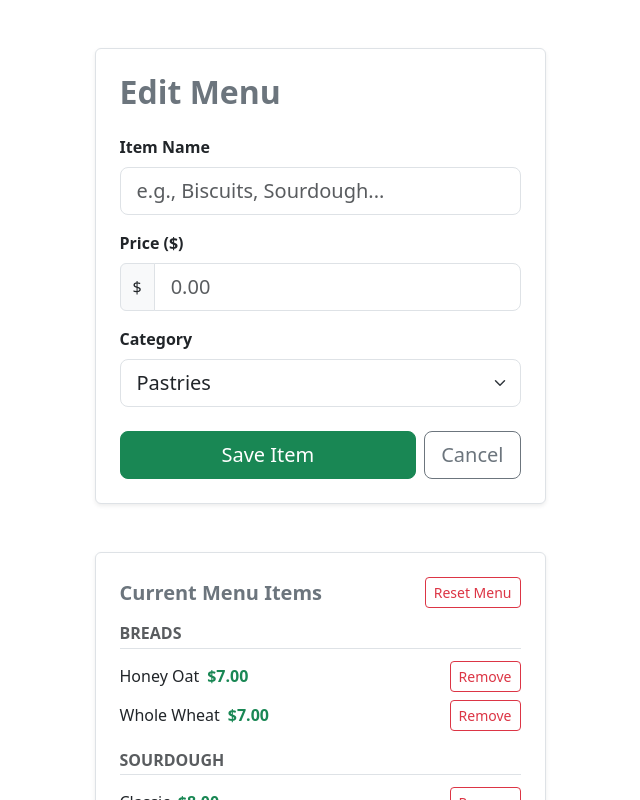
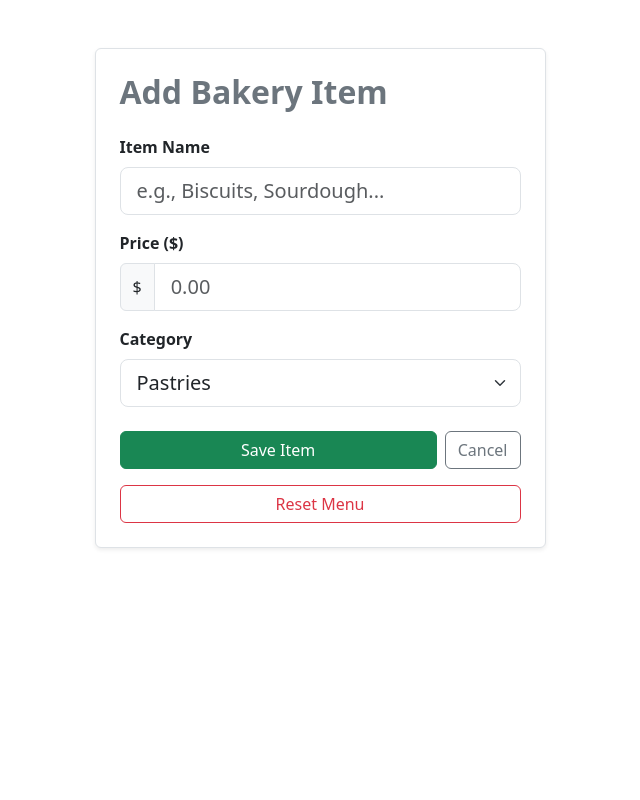
Before and after one commit to aaron-webdev/BTD_Menu, a React (Vite) app in the folder BTD_eMenu_React/: page /add-item in a window 1280 px wide. Shown: the top 800 px of the page, without its empty margins (320-960 px from the left). Built offline with nearby package versions, Linux system fonts and the light colour scheme.

Commit message:
added edit menue button to reset to OG menu.

```diff
--- a/BTD_eMenu_React/src/pages/addItemPage.jsx
+++ b/BTD_eMenu_React/src/pages/addItemPage.jsx
@@ -1,9 +1,5 @@
 import { useState } from 'react';
 import { useNavigate } from 'react-router-dom';
-
-const CATEGORY_ORDER = ['Breads', 'Sourdough', 'Hand Pies', 'Cookies', 'Biscuits', 'Pastries', 'Take and Bake'];
-
-import { DEFAULT_MENU } from '../App';
 
 export default function AddItemPage({ items, setItems }) {
   const navigate = useNavigate();
@@ -13,50 +9,29 @@ export default function AddItemPage({ items, setItems }) {
 
   const handleSubmit = (e) => {
     e.preventDefault();
-    const newId = Date.now();
-    setItems([...items, { id: newId, name, price, category, soldOut: false }]);
-    setName('');
-    setPrice('');
-    setCategory('Pastries');
+
+    // Saves the item to your menu list array
+    setItems([...items, { name, price, category }]);
+
+    // Navigates back to the main menu page
+    navigate('/');
   };
 
-  function handleRemove(id) {
-    if (window.confirm('Remove this item from the menu?')) {
-      setItems(prev => prev.filter(item => item.id !== id));
-    }
-  }
-
-  function handleReset() {
-    if (window.confirm('Reset menu to defaults? This will remove all custom items and restore the original menu.')) {
-      setItems(DEFAULT_MENU);
-    }
-  }
-
-  // Group existing items for display
-  const grouped = CATEGORY_ORDER.reduce((acc, cat) => {
-    const catItems = items.filter(item => item.category === cat);
-    if (catItems.length > 0) acc[cat] = catItems;
-    return acc;
-  }, {});
-
-  items.forEach(item => {
-    if (!CATEGORY_ORDER.includes(item.category)) {
-      if (!grouped[item.category]) grouped[item.category] = [];
-      if (!grouped[item.category].find(i => i.id === item.id)) {
-        grouped[item.category].push(item);
-      }
-    }
-  });
+  // Clear out the array back to the default empty state and go home
+  const handleReset = () => {
+    setItems([]);
+    navigate('/');
+  };
 
   return (
     <div className="container my-5">
       <div className="row justify-content-center">
         <div className="col-md-6 col-lg-5">
-          <div className="card shadow-sm border p-4 mb-5">
-            <h2 className="mb-4 fw-bold text-secondary">Edit Menu</h2>
+          <div className="card shadow-sm border p-4">
+            <h2 className="mb-4 fw-bold text-secondary">Add Bakery Item</h2>
 
             <form onSubmit={handleSubmit}>
-              {/* Item Name */}
+              {/* Item Name Field */}
               <div className="mb-3">
                 <label className="form-label fw-semibold">Item Name</label>
                 <input
@@ -64,7 +39,7 @@ export default function AddItemPage({ items, setItems }) {
                   className="form-control form-control-lg"
                   placeholder="e.g., Biscuits, Sourdough..."
                   value={name}
-                  onChange={(e) => setName(e.target.value)}
+                  onChange={e => setName(e.target.value)}
                   required
                 />
               </div>
@@ -80,99 +55,50 @@ export default function AddItemPage({ items, setItems }) {
                     className="form-control form-control-lg"
                     placeholder="0.00"
                     value={price}
-                    onChange={(e) => setPrice(e.target.value)}
+                    onChange={e => setPrice(e.target.value)}
                     required
                   />
                 </div>
               </div>
 
-              {/* Category Dropdown */}
+              {/* Category Dropdown Selection */}
               <div className="mb-4">
                 <label className="form-label fw-semibold">Category</label>
                 <select
                   className="form-select form-select-lg"
                   value={category}
-                  onChange={(e) => setCategory(e.target.value)}
+                  onChange={e => setCategory(e.target.value)}
                 >
-                  {CATEGORY_ORDER.map(cat => (
-                    <option key={cat} value={cat}>{cat}</option>
-                  ))}
+                  <option value="Pastries">Pastries</option>
+                  <option value="Breads">Breads</option>
+                  <option value="Sourdough">Sourdough</option>
+                  <option value="Hand Pies">Hand Pies</option>
+                  <option value="Cookies">Cookies</option>
+                  <option value="Take and Bake">Take and Bake</option>
                 </select>
               </div>
 
-              {/* Action Buttons */}
-              <div className="d-flex gap-2">
-                <button type="submit" className="btn btn-success btn-lg flex-grow-1">
+              {/* Action Trigger Buttons */}
+              <div className="d-flex flex-wrap gap-2">
+                <button type="submit" className="btn btn-success flex-grow-1">
                   Save Item
                 </button>
                 <button
                   type="button"
-                  className="btn btn-outline-secondary btn-lg"
+                  className="btn btn-outline-secondary"
                   onClick={() => navigate('/')}
                 >
                   Cancel
                 </button>
+                <button
+                  type="button"
+                  className="btn btn-outline-danger w-100 mt-2"
+                  onClick={handleReset}
+                >
+                  Reset Menu
+                </button>
               </div>
             </form>
-          </div>
-
-          {/* Current Menu Items with Remove buttons */}
-          <div className="card shadow-sm border p-4">
-            <div className="d-flex justify-content-between align-items-center mb-3">
-              <h5 className="fw-bold text-secondary mb-0">Current Menu Items</h5>
-              <button
-                type="button"
-                className="btn btn-outline-danger btn-sm"
-                onClick={handleReset}
-              >
-                Reset Menu
-              </button>
-            </div>
-
-            {items.length === 0 ? (
-              <p className="text-muted">No items yet.</p>
-            ) : (
-              Object.entries(grouped).map(([category, catItems]) => (
-                <div key={category} className="mb-3">
-                  <h6 className="fw-bold text-uppercase text-muted border-bottom pb-1 mb-2">
-                    {category}
-                  </h6>
-                  {catItems.map(item => (
-                    <div
-                      key={item.id}
-                      className="d-flex justify-content-between align-items-center py-1"
-                    >
-                      <div>
-                        <span className={`me-2 ${item.soldOut ? 'text-muted text-decoration-line-through' : ''}`}>
-                          {item.name}
-                        </span>
-                        <span className="text-success fw-bold">
-                          ${parseFloat(item.price).toFixed(2)}
-                        </span>
-                      </div>
-                      <button
-                        type="button"
-                        className="btn btn-outline-danger btn-sm"
-                        onClick={() => handleRemove(item.id)}
-                      >
-                        Remove
-                      </button>
-                    </div>
-                  ))}
-                </div>
-              ))
-            )}
-          </div>
-
-          {/* Back button */}
-          <div className="d-flex justify-content-end mt-3">
-            <button
-              type="button"
-              className="btn btn-secondary"
-              onClick={() => navigate('/')}
-            >
-              ← Back to Menu
-            </button>
           </div>
         </div>
       </div>
--- a/BTD_eMenu_React/src/pages/menuMainPage.jsx
+++ b/BTD_eMenu_React/src/pages/menuMainPage.jsx
@@ -1,82 +1,56 @@
 import { Link } from 'react-router-dom';
 import GreetingBlock from './greetingBlock';
 
-// Defines the display order for categories
-const CATEGORY_ORDER = ['Breads', 'Sourdough', 'Hand Pies', 'Cookies', 'Biscuits', 'Pastries', 'Take and Bake'];
-
-export default function MenuPage({ items, setItems }) {
-  // Toggle sold-out status for a single item
-  function toggleSoldOut(id) {
-    setItems(prev =>
-      prev.map(item => item.id === id ? { ...item, soldOut: !item.soldOut } : item)
-    );
-  }
-
-  // Group items by category, preserving CATEGORY_ORDER sort
-  const grouped = CATEGORY_ORDER.reduce((acc, cat) => {
-    const catItems = items.filter(item => item.category === cat);
-    if (catItems.length > 0) acc[cat] = catItems;
-    return acc;
-  }, {});
-
-  // Catch any categories not in CATEGORY_ORDER (user-added custom ones)
-  items.forEach(item => {
-    if (!CATEGORY_ORDER.includes(item.category)) {
-      if (!grouped[item.category]) grouped[item.category] = [];
-      if (!grouped[item.category].find(i => i.id === item.id)) {
-        grouped[item.category].push(item);
-      }
-    }
-  });
-
-  const hasItems = items.length > 0;
+export default function MenuPage({ items }) {
+  // Define the exact list of categories to display as headers on the menu
+  const categories = ["Breads", "Sourdough", "Cookies", "Biscuits", "Pastries", "Hand Pies", "Take and Bake"];
 
   return (
     <div className="container my-5">
+      {/* Greeting block header element */}
       <GreetingBlock />
 
-      {!hasItems ? (
-        <div className="col text-center text-muted py-5 bg-light rounded border">
-          <p className="mb-0 fs-5">No bakery items added yet. Click the button below to get started!</p>
+      {/* Menu Display Field */}
+      <div className="row mt-4">
+        <div className="col px-3">
+          {items.length === 0 ? (
+            <div className="text-muted">
+              <p className="fs-5">No bakery items added yet. Click the button below to get started!</p>
             </div>
           ) : (
             <div>
-          {Object.entries(grouped).map(([category, catItems]) => (
+              {categories.map((category) => {
+                // Filter items that belong strictly to the current category loop
+                const filteredItems = items.filter(item => item.category === category);
+
+                // If a category has no items added yet, don't show the header section
+                if (filteredItems.length === 0) return null;
+
+                return (
                   <div key={category} className="mb-4">
-              {/* Category Header */}
-              <h5 className="fw-bold text-uppercase text-secondary border-bottom pb-1 mb-2 ls-wide">
+                    {/* Category Header Section with uppercase styling and bottom border */}
+                    <h6 className="text-uppercase text-muted fw-bold border-bottom pb-2 mb-3 letter-spacing">
                       {category}
-              </h5>
+                    </h6>
 
-              {catItems.map(item => (
-                <div
-                  key={item.id}
-                  className="d-flex justify-content-between align-items-center border-bottom py-2 px-1"
-                  onClick={() => toggleSoldOut(item.id)}
-                  style={{ cursor: 'pointer' }}
-                  title={item.soldOut ? 'Click to mark in stock' : 'Click to mark sold out'}
-                >
-                  <span
-                    className={`fs-5 ${item.soldOut ? 'text-muted text-decoration-line-through' : 'text-dark fw-medium'}`}
-                  >
-                    {item.name}
-                    {item.soldOut && (
-                      <span className="ms-2 badge bg-secondary fw-normal" style={{ fontSize: '0.65rem' }}>
-                        Sold Out
-                      </span>
-                    )}
-                  </span>
-                  <span className={`fw-bold fs-5 ${item.soldOut ? 'text-muted' : 'text-success'}`}>
-                    ${parseFloat(item.price).toFixed(2)}
-                  </span>
+                    {/* List of items inside this specific category */}
+                    <div className="mb-2">
+                      {filteredItems.map((item, index) => (
+                        <div key={index} className="py-2 d-flex justify-content-between align-items-center border-bottom border-light">
+                          <span className="text-dark fw-semibold">{item.name}</span>
+                          <span className="fw-bold text-success">${parseFloat(item.price).toFixed(2)}</span>
                         </div>
                       ))}
                     </div>
-          ))}
+                  </div>
+                );
+              })}
             </div>
           )}
+        </div>
+      </div>
 
-      {/* Add Item button pinned bottom-right */}
+      {/* Edit Menu Button pinned to the bottom right area of the screen */}
       <div className="d-flex justify-content-end mt-4 fixed-bottom text-end px-2 py-2">
         <Link to="/add-item" className="btn btn-success btn-sm">
           Edit Menu
```
Lines whose indentation alone changed are shown as unchanged.
